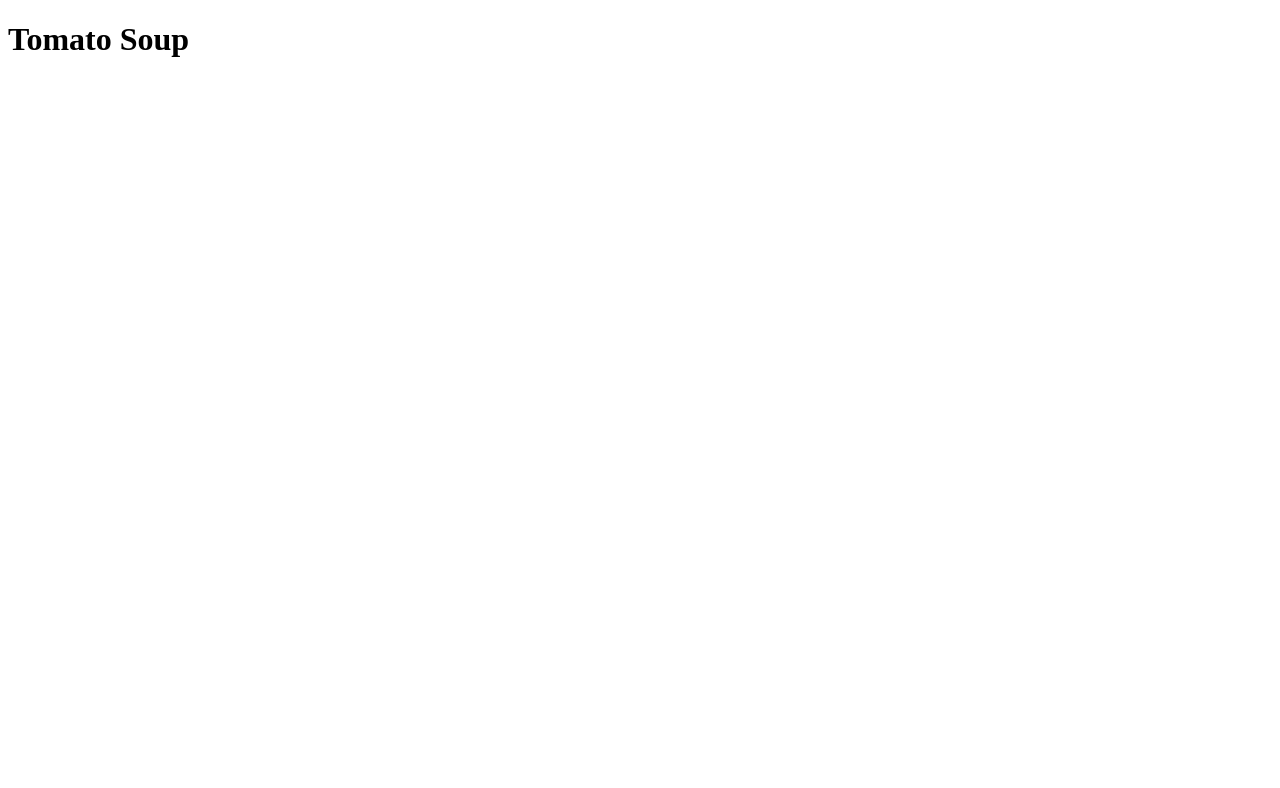
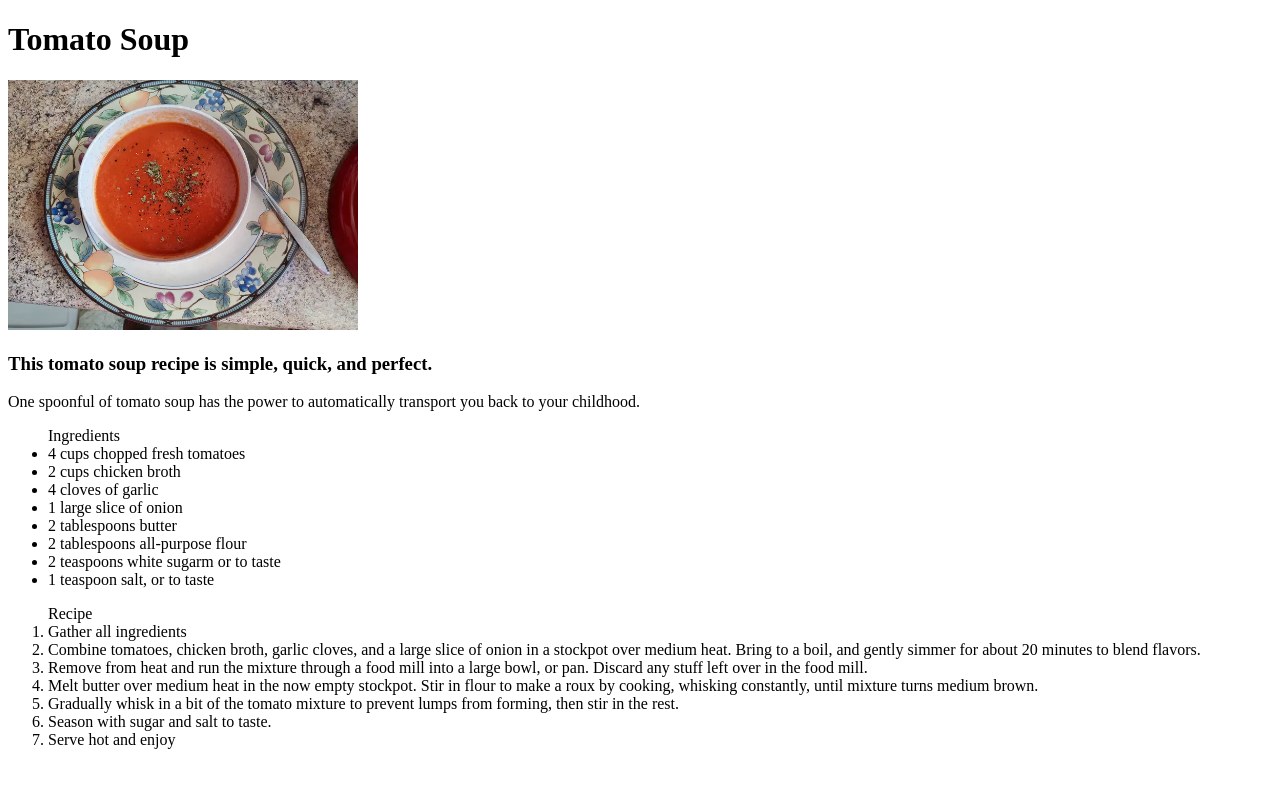
Before and after one commit to LucidD3am/recipes, a plain HTML site: page odinrecipes/tomatosoup.html in a window 1280 px wide. Drawn offline with Linux system fonts and the light colour scheme.

Commit message:
Added alt to lasagna also completed tomato soup recipe

```diff
--- a/odinrecipes/tomatosoup.html
+++ b/odinrecipes/tomatosoup.html
@@ -6,6 +6,31 @@
     <title>Document</title>
 </head>
     <h1>Tomato Soup</h1>
+    <img src="../img/tomatosoup.jpg" width="350" height="250" alt="Tomato Soup">
+    <h3>This tomato soup recipe is simple, quick, and perfect.</h3>
+    <p>
+        One spoonful of tomato soup has the power to automatically transport you back to your childhood.
+    </p>
+    <!-- Ingredients needed to make recipe -->
+    <ul>Ingredients
+        <li>4 cups chopped fresh tomatoes</li>
+        <li>2 cups chicken broth</li>
+        <li>4 cloves of garlic</li>
+        <li>1 large slice of onion</li>
+        <li>2 tablespoons butter</li>
+        <li>2 tablespoons all-purpose flour</li>
+        <li>2 teaspoons white sugarm or to taste</li>
+        <li>1 teaspoon salt, or to taste</li>
+    </ul>
 
+    <ol>Recipe
+        <li>Gather all ingredients</li>
+        <li>Combine tomatoes, chicken broth, garlic cloves, and a large slice of onion in a stockpot over medium heat. Bring to a boil, and gently simmer for about 20 minutes to blend flavors.</li>
+        <li>Remove from heat and run the mixture through a food mill into a large bowl, or pan. Discard any stuff left over in the food mill.</li>
+        <li>Melt butter over medium heat in the now empty stockpot. Stir in flour to make a roux by cooking, whisking constantly, until mixture turns medium brown.</li>
+        <li>Gradually whisk in a bit of the tomato mixture to prevent lumps from forming, then stir in the rest.</li>
+        <li>Season with sugar and salt to taste.</li>
+        <li>Serve hot and enjoy</li>
+    </ol>
 </body>
 </html>
```
Also changed, not shown: index.html (+1 -1 lines), odinrecipes/lasagna.html (+2 -2 lines), img/tomatosoup.jpg (added).
